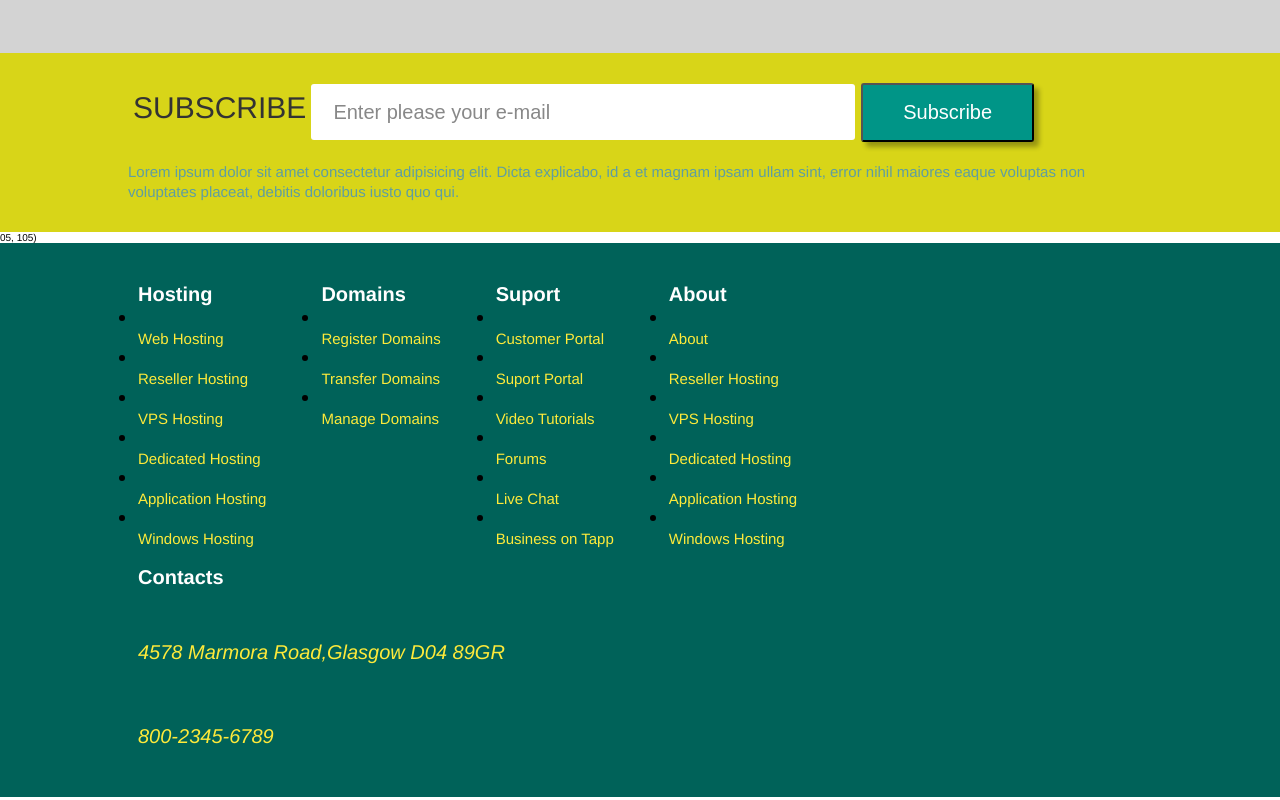
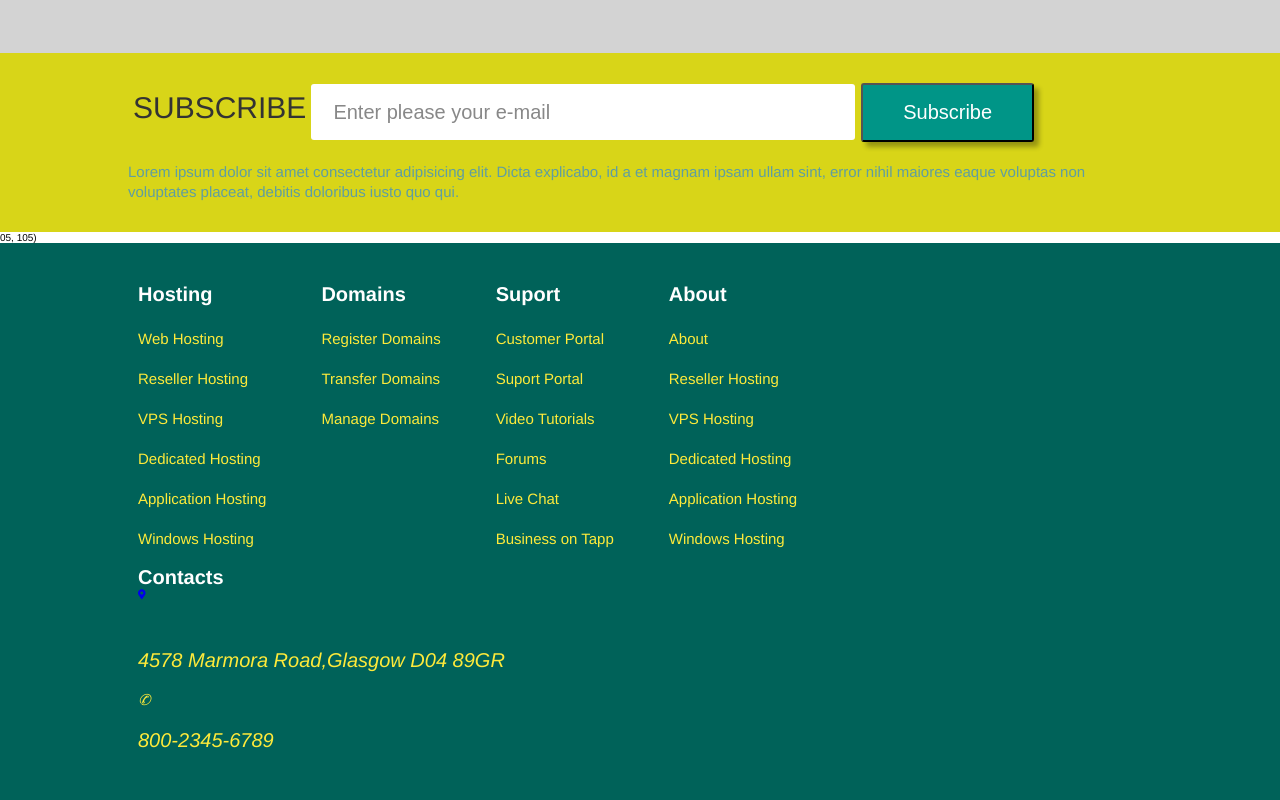
Before and after one commit to dancapitan/Curs_HTML_CSS_BDD, a plain HTML site: page Responsivewebsite/index.html in a window 1280 px wide. Shown: the part 3093-3893 px from the top of the page. Drawn offline with Linux system fonts and the light colour scheme.

Commit message:
4_2_19 commit

```diff
--- a/Responsivewebsite/index.html
+++ b/Responsivewebsite/index.html
@@ -8,6 +8,9 @@
     <meta name="viewport" content="width=device-width, initial-scale=1">
     <link rel="stylesheet" type="text/css" media="screen" href="main.css" />
     <link rel="stylesheet" type="text/css" media="screen" href="responsive.css" />
+    <link rel="stylesheet" href="https://use.fontawesome.com/releases/v5.7.1/css/all.css" integrity="sha384-fnmOCqbTlWIlj8LyTjo7mOUStjsKC4pOpQbqyi7RrhN7udi9RwhKkMHpvLbHG9Sr" crossorigin="anonymous">
+
+
 </head>
 
 <body>
@@ -319,6 +322,7 @@
             </div>
             <div class="gridf1">
                     <h2>Contacts</h2>
+                    <i class="fas fa-map-marker-alt"></i>
                     <address class="address">
                         <p>4578 Marmora Road,Glasgow D04 89GR</p>
                     </address>
--- a/Responsivewebsite/main.css
+++ b/Responsivewebsite/main.css
@@ -451,13 +451,15 @@ footer h2{
     color: #ffffff;
     font-size: 2rem;
 }
+.listf li{
+    list-style:none;
+}
 .listf li a{
     display: inline-block;
     color:#feea3a;
     margin-top:25px;
     font-size:1.5rem;
     line-height: 15px;
-    list-style: none;
     vertical-align: top;
 }
 .gridf1{
@@ -472,12 +474,12 @@ footer h2{
     content: "\e0d7";
 }
 .address, .phone{
-    font-size: 1.5px;
-    line-height: 42px;
+    font-size: 1.5rem;
+    line-height: 40px;
     color: #feea3a;
 }
 .phone::before{
-    content: "\e0f4";
+    content: "\2706";
 }
 
 
```
